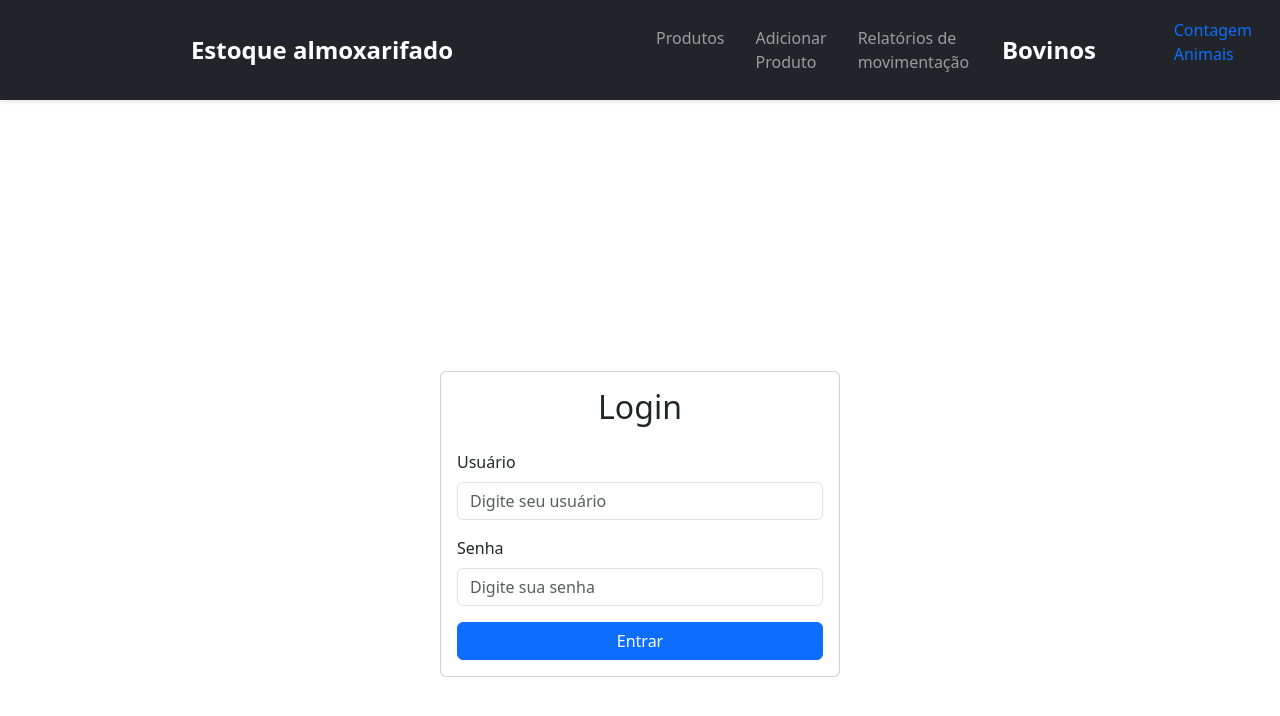
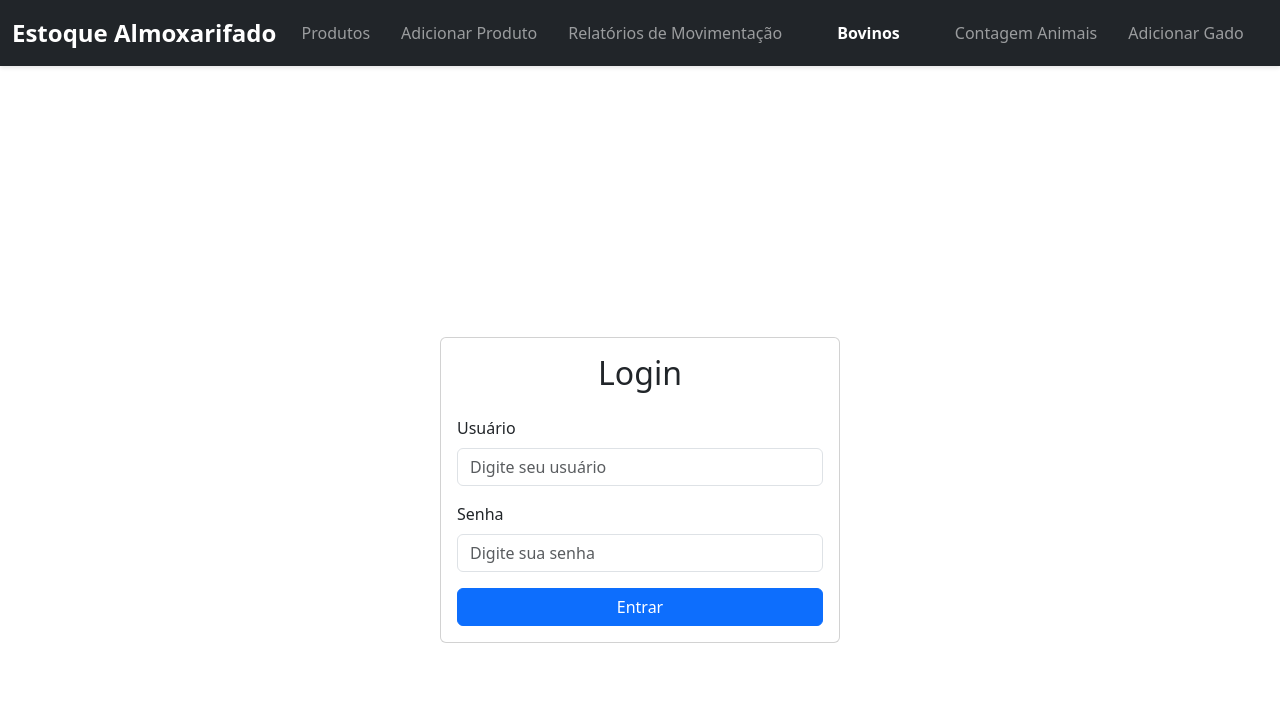
Before and after one commit to pedrofonseca1227/Projeto-Vue-Gestao, a Vue app: page / in a window 1280 px wide. Shown: the top 716 px of the page. Built offline with nearby package versions, Linux system fonts and the light colour scheme.

Commit message:
mudando navbar

```diff
--- a/src/components/NavbarComponent.vue
+++ b/src/components/NavbarComponent.vue
@@ -1,10 +1,13 @@
 <template>
   <nav class="navbar navbar-expand-lg navbar-dark bg-dark">
     <div class="container-fluid">
-      <a class="navbar-brand" href="#">Estoque almoxarifado</a>
-      <button class="navbar-toggler" type="button" data-bs-toggle="collapse" data-bs-target="#navbarNav" aria-controls="navbarNav" aria-expanded="false" aria-label="Toggle navigation">
+      <a class="navbar-brand" href="#">Estoque Almoxarifado</a>
+
+      <button class="navbar-toggler" type="button" data-bs-toggle="collapse" data-bs-target="#navbarNav"
+        aria-controls="navbarNav" aria-expanded="false" aria-label="Toggle navigation">
         <span class="navbar-toggler-icon"></span>
       </button>
+
       <div class="collapse navbar-collapse justify-content-center" id="navbarNav">
         <ul class="navbar-nav">
           <li class="nav-item">
@@ -19,15 +22,22 @@
           </li>
           <li class="nav-item">
             <router-link to="/relatorios" class="nav-link" active-class="active">
-              <i class="fa fa-file-alt"></i> Relatórios de movimentação
+              <i class="fa fa-file-alt"></i> Relatórios de Movimentação
             </router-link>
           </li>
-        </ul>
-        <a class="navbar-brand" name="gado" href="#">Bovinos</a>
-        <ul>
-          <li class="nav item">
+
+          <!-- Separação lógica -->
+          <li class="nav-item nav-title">
+            <span class="nav-title">Bovinos</span>
+          </li>
+          <li class="nav-item">
             <router-link to="/contagem" class="nav-link" active-class="active">
               <i class="fa fa-file-alt"></i> Contagem Animais
+            </router-link>
+          </li>
+          <li class="nav-item">
+            <router-link to="/adicionar-gado" class="nav-link" active-class="active">
+              <i class="fa fa-plus-circle"></i> Adicionar Gado
             </router-link>
           </li>
         </ul>
@@ -52,8 +62,6 @@ export default {
 .navbar-brand {
   font-weight: bold;
   font-size: 1.5rem;
-  text-align: center;
-  width: 100%;
 }
 
 .navbar-collapse {
@@ -66,6 +74,7 @@ export default {
   display: flex;
   justify-content: center;
   width: 100%;
+  flex-wrap: wrap;
 }
 
 .nav-item {
@@ -105,6 +114,14 @@ export default {
   transform-origin: bottom left;
 }
 
+.nav-title {
+  color: #fff;
+  font-weight: bold;
+  padding: 0 1rem;
+  display: flex;
+  align-items: center;
+}
+
 @media (max-width: 991px) {
   .nav-item {
     margin-right: 10px;
```
